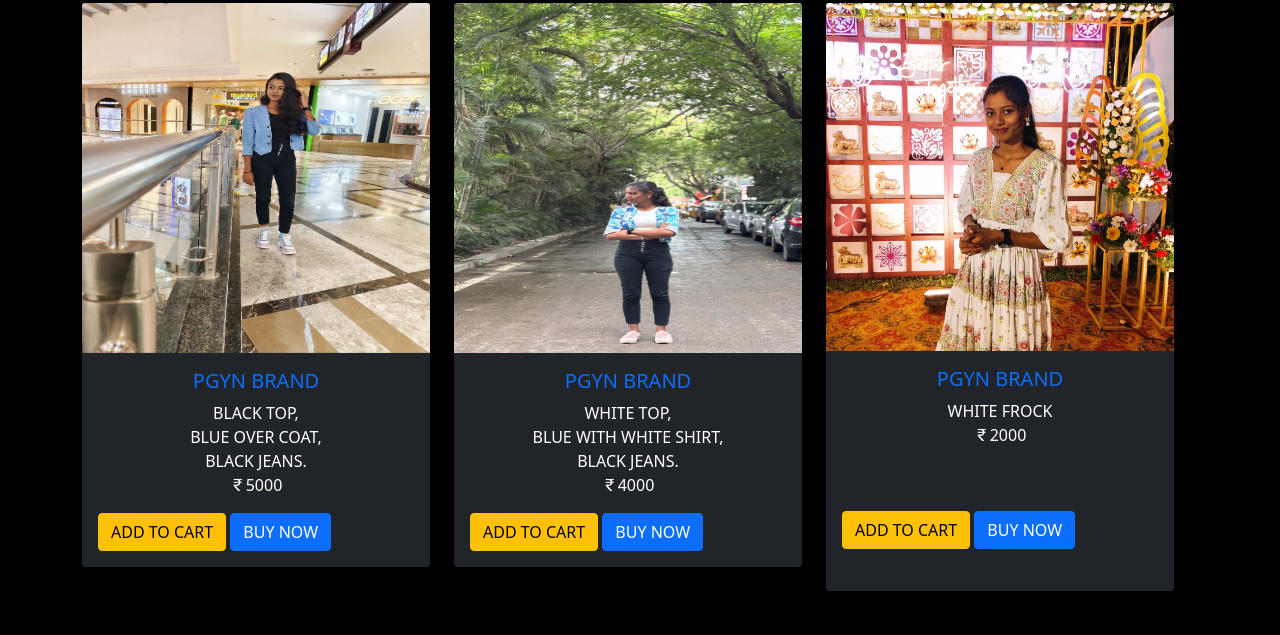
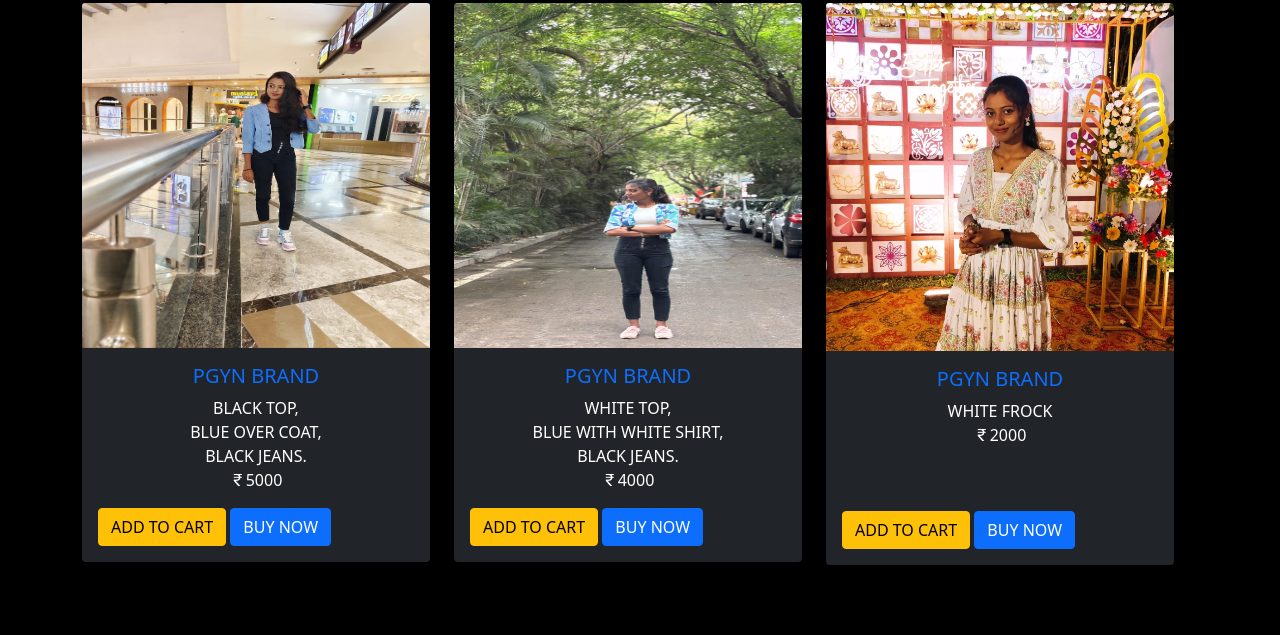
Before and after one commit to yuvashri1105/shopping-app, a plain HTML site: page SHOPPING_SITE.html in a window 1280 px wide. Shown: the part 161-796 px from the top of the page. Drawn offline with nearby package versions, Linux system fonts and the light colour scheme.

Commit message:
changess

```diff
--- a/SHOPPING_SITE.html
+++ b/SHOPPING_SITE.html
@@ -118,7 +118,7 @@
               class="card-img-top"
               alt="..."
               width="150"
-              height="350"
+              height="345"
               style="background: transparent"
             />
             <div class="card-body">
@@ -149,7 +149,7 @@
               class="card-img-top"
               alt="..."
               width="150"
-              height="350"
+              height="345"
               style="background: transparent"
             />
             <div class="card-body">
@@ -177,13 +177,13 @@
         </div>
         <!-- card 3 -->
         <div class="col-12 col-md-6 col-lg-4 mb-4">
-          <div class="card bg-dark text-white border-0 h-100">
+          <div class="card bg-dark text-white border-0">
             <img
               src="shri3.jpg"
               class="card-img-top img-fluid"
               alt="..."
               width="150"
-              height="350"
+              height="500"
               style="background: transparent"
             />
             <div class="card-body">
```
